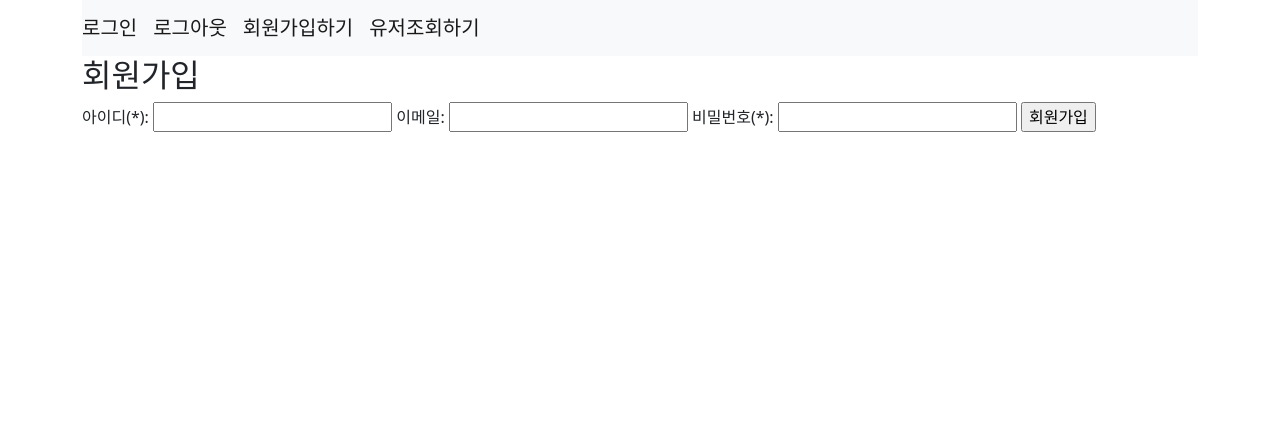
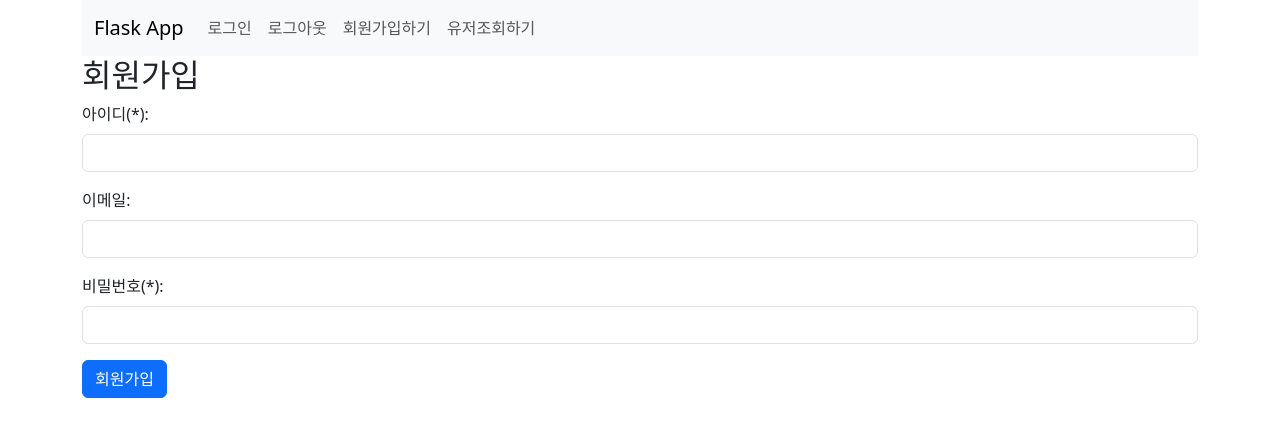
Before and after one commit to sangeun99/SeSAC, a Flask app: page /register in a window 1280 px wide. Shown: the top 437 px of the page. Run offline with Flask 3, Linux system fonts and the light colour scheme.

Commit message:
💄 style: 부트스트랩 적용

```diff
--- a/6.Flask2/practice-login-with-library/templates/base.html
+++ b/6.Flask2/practice-login-with-library/templates/base.html
@@ -4,8 +4,7 @@
   <meta charset="UTF-8">
   <meta name="viewport" content="width=device-width, initial-scale=1.0">
   <title>{% block title%} {% endblock %}</title>
-  <link href="https://cdn.jsdelivr.net/npm/bootstrap@5.0.2/dist/css/bootstrap.min.css" rel="stylesheet"
-  integrity="sha384-EVSTQN3/azprG1Anm3QDgpJLIm9Nao0Yz1ztcQTwFspd3yD65VohhpuuCOmLASjC" crossorigin="anonymous">
+  <link href="https://cdn.jsdelivr.net/npm/bootstrap@5.3.1/dist/css/bootstrap.min.css" rel="stylesheet" integrity="sha384-4bw+/aepP/YC94hEpVNVgiZdgIC5+VKNBQNGCHeKRQN+PtmoHDEXuppvnDJzQIu9" crossorigin="anonymous">
 </head>
 <body>
   <div class="container">
@@ -14,8 +13,7 @@
 
     {% endblock %}
   </div>
-  <script src="https://cdn.jsdelivr.net/npm/bootstrap@5.3.0/dist/js/bootstrap.bundle.min.js"
-    integrity="sha384-geWF76RCwLtnZ8qwWowPQNguL3RmwHVBC9FhGdlKrxdiJJigb/j/68SIy3Te4Bkz"
-    crossorigin="anonymous"></script>
+  <script src="https://cdn.jsdelivr.net/npm/bootstrap@5.3.1/dist/js/bootstrap.bundle.min.js" integrity="sha384-HwwvtgBNo3bZJJLYd8oVXjrBZt8cqVSpeBNS5n7C8IVInixGAoxmnlMuBnhbgrkm" crossorigin="anonymous"></script>
+  </body>
 </body>
 </html>
--- a/6.Flask2/practice-login-with-library/templates/menu.html
+++ b/6.Flask2/practice-login-with-library/templates/menu.html
@@ -1,6 +1,23 @@
-<nav class="navbar navbar-expand-lg navbar-light bg-light">
-  <a class="navbar-brand" href="/login">로그인</a>
-  <a class="navbar-brand" href="/logout">로그아웃</a>
-  <a class="navbar-brand" href="/register">회원가입하기</a>
-  <a class="navbar-brand" href="/users">유저조회하기</a>
+<nav class="navbar navbar-expand-lg bg-body-tertiary">
+  <div class="container-fluid">
+    <a class="navbar-brand" href="#">Flask App</a>
+    <button class="navbar-toggler" type="button" data-bs-toggle="collapse" data-bs-target="#navbarSupportedContent" aria-controls="navbarSupportedContent" aria-expanded="false" aria-label="Toggle navigation">
+      <span class="navbar-toggler-icon"></span>
+    </button>
+    <div class="collapse navbar-collapse" id="navbarSupportedContent">
+      <ul class="navbar-nav me-auto mb-2 mb-lg-0">
+        <li class="nav-item">
+          <a class="nav-link" href="/login">로그인</a>
+        </li>
+        <li class="nav-item">
+          <a class="nav-link" href="/logout">로그아웃</a>
+        </li>
+        <li class="nav-item">
+          <a class="nav-link" href="/register">회원가입하기</a>
+        </li>
+        <li class="nav-item">
+          <a class="nav-link" href="/users">유저조회하기</a>
+        </li>
+      </ul>
+  </div>
 </nav>
--- a/6.Flask2/practice-login-with-library/templates/register.html
+++ b/6.Flask2/practice-login-with-library/templates/register.html
@@ -11,13 +11,20 @@
 {% endwith %}
 
 <h2>회원가입</h2>
+
 <form action="{{ url_for('register') }}" method="POST">
-  <label for="username">아이디(*): </label>
-  <input type="text" name="username" required>
-  <label for="email">이메일: </label>
-  <input type="email" name="email">
-  <label for="password">비밀번호(*): </label>
-  <input type="password" name="password" required>
-  <input type="submit" value="회원가입">
+  <div class="mb-3">
+    <label for="username" class="form-label">아이디(*): </label>
+    <input type="text" class="form-control" name="username" required>
+  </div>
+  <div class="mb-3">
+    <label for="email" class="form-label">이메일: </label>
+    <input type="email" class="form-control" name="email" required>
+  </div>
+  <div class="mb-3">
+    <label for="password" class="form-label">비밀번호(*): </label>
+    <input type="password" class="form-control" name="password" required>
+  </div>
+  <input type="submit" value="회원가입" class="btn btn-primary">
 </form>
 {% endblock %}
```
Also changed, not shown: 6.Flask2/practice-login-with-library/templates/main.html (+9 -5 lines), 6.Flask2/practice-login-with-library/templates/profile_edit.html (+6 -4 lines), 6.Flask2/practice-login-with-library/templates/user.html (+20 -4 lines), 6.Flask2/practice-login-with-library/instance/users.sqlite3.
